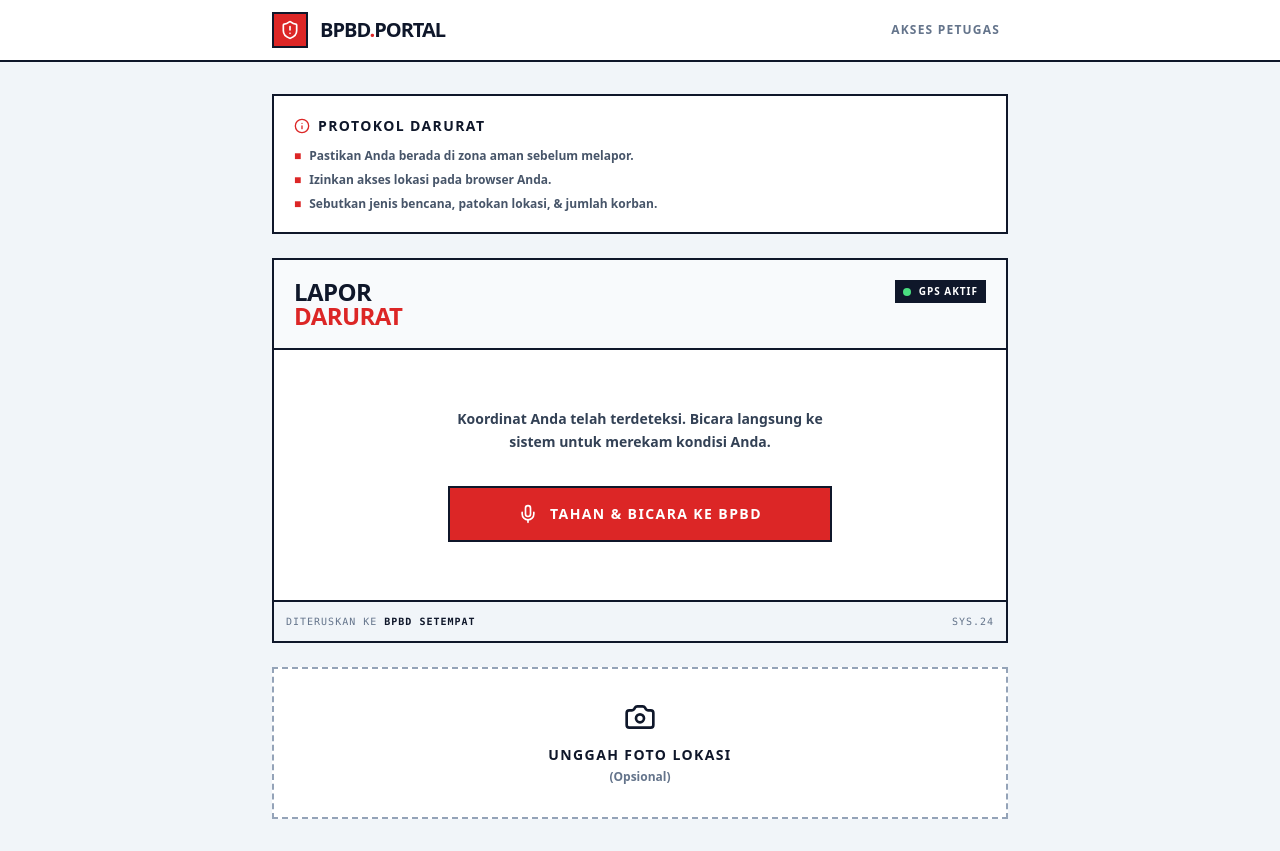
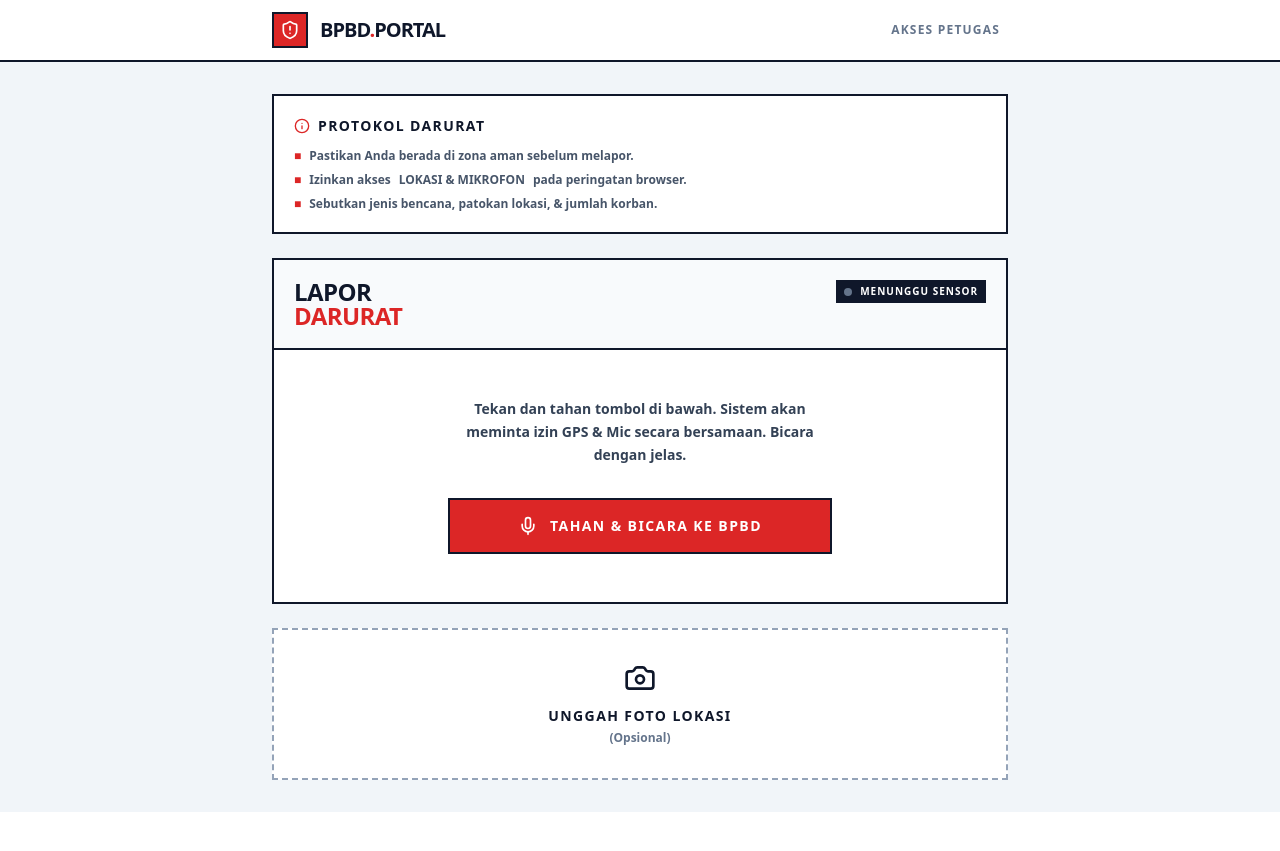
Before and after one commit to szuryuu/lapor-cepat, a Nuxt app: page /lapor in a window 1280 px wide. After the commit the page ends 812 px from the top, so only its background shows below. Built offline with nearby package versions, Linux system fonts and the light colour scheme.

Commit message:
fix: reports

```diff
--- a/app/composables/useGeolocation.ts
+++ b/app/composables/useGeolocation.ts
@@ -1,37 +1,42 @@
+import { ref } from 'vue'
+
 export function useGeolocation() {
-  const lat = ref<number | null>(null)
-  const lng = ref<number | null>(null)
-  const accuracy = ref<number | null>(null)
-  const error = ref<string | null>(null)
-  const isLoading = ref(false)
+  const coords = ref<{ lat: number, lng: number } | null>(null)
+  const isLocked = ref(false)
+  const errorMsg = ref('')
 
-  function capture(): Promise<{ lat: number; lng: number }> {
-    return new Promise((resolve, reject) => {
-      if (!navigator.geolocation) {
-        error.value = 'Geolocation tidak didukung browser ini.'
-        reject(new Error(error.value))
-        return
+  const requestGPS = (): Promise<{ lat: number, lng: number }> => {
+    return new Promise((resolve) => {
+      const fallbackCoords = { lat: -6.175392, lng: 106.827153 }
+
+      if (!import.meta.client) {
+        return resolve(fallbackCoords)
       }
 
-      isLoading.value = true
+      if (!navigator.geolocation) {
+        errorMsg.value = 'Akses diblokir sistem. Wajib gunakan HTTPS.'
+        coords.value = fallbackCoords
+        isLocked.value = true
+        return resolve(fallbackCoords)
+      }
 
       navigator.geolocation.getCurrentPosition(
         (pos) => {
-          lat.value = pos.coords.latitude
-          lng.value = pos.coords.longitude
-          accuracy.value = pos.coords.accuracy
-          isLoading.value = false
-          resolve({ lat: lat.value, lng: lng.value })
+          coords.value = { lat: pos.coords.latitude, lng: pos.coords.longitude }
+          isLocked.value = true
+          errorMsg.value = ''
+          resolve(coords.value)
         },
-        (err) => {
-          error.value = 'GPS tidak tersedia. Lokasi diambil dari transkrip.'
-          isLoading.value = false
-          reject(err)
+        () => {
+          coords.value = fallbackCoords
+          isLocked.value = true
+          errorMsg.value = ''
+          resolve(fallbackCoords)
         },
-        { enableHighAccuracy: true, timeout: 10000, maximumAge: 0 },
+        { enableHighAccuracy: false, timeout: 5000, maximumAge: 0 }
       )
     })
   }
 
-  return { lat, lng, accuracy, error, isLoading, capture }
+  return { requestGPS, coords, isLocked, errorMsg }
 }
--- a/app/composables/useVoiceRecorder.ts
+++ b/app/composables/useVoiceRecorder.ts
@@ -1,70 +1,59 @@
+import { ref } from 'vue'
+
 export function useVoiceRecorder() {
   const isRecording = ref(false)
+  const duration = ref(0)
   const audioBlob = ref<Blob | null>(null)
-  const audioUrl = ref<string | null>(null)
-  const duration = ref(0)
-  const error = ref<string | null>(null)
+  const error = ref('')
 
   let mediaRecorder: MediaRecorder | null = null
-  let chunks: Blob[] = []
-  let timer: ReturnType<typeof setInterval> | null = null
+  let audioChunks: Blob[] = []
+  let timer: any = null
 
-  async function start() {
-    error.value = null
-    audioBlob.value = null
-    if (audioUrl.value) URL.revokeObjectURL(audioUrl.value)
-    audioUrl.value = null
-    duration.value = 0
-    chunks = []
+  const start = async () => {
+    try {
+      error.value = ''
 
-    try {
+      if (!navigator.mediaDevices || !navigator.mediaDevices.getUserMedia) {
+        throw new Error('Akses diblokir sistem. Wajib gunakan HTTPS.')
+      }
+
       const stream = await navigator.mediaDevices.getUserMedia({ audio: true })
-      mediaRecorder = new MediaRecorder(stream)
+
+      let mimeType = 'audio/webm'
+      if (!MediaRecorder.isTypeSupported(mimeType)) {
+        mimeType = 'audio/mp4'
+      }
+
+      mediaRecorder = new MediaRecorder(stream, { mimeType })
+      audioChunks = []
 
       mediaRecorder.ondataavailable = (e) => {
-        if (e.data.size > 0) chunks.push(e.data)
+        if (e.data.size > 0) audioChunks.push(e.data)
       }
 
       mediaRecorder.onstop = () => {
-        const blob = new Blob(chunks, { type: 'audio/webm' })
-        audioBlob.value = blob
-        audioUrl.value = URL.createObjectURL(blob)
-        stream.getTracks().forEach(t => t.stop())
+        audioBlob.value = new Blob(audioChunks, { type: mimeType })
+        stream.getTracks().forEach(track => track.stop())
       }
 
-      mediaRecorder.start()
+      mediaRecorder.start(250)
       isRecording.value = true
+      duration.value = 0
+      timer = setInterval(() => { duration.value++ }, 1000)
 
-      timer = setInterval(() => {
-        duration.value++
-        if (duration.value >= 20) stop()
-      }, 1000)
-    } catch {
-      error.value = 'Izin mikrofon ditolak. Aktifkan mikrofon di pengaturan browser.'
+    } catch (err: any) {
+      error.value = err.message || 'Akses mikrofon diblokir.'
     }
   }
 
-  function stop() {
+  const stop = () => {
     if (mediaRecorder && isRecording.value) {
       mediaRecorder.stop()
       isRecording.value = false
-      if (timer) clearInterval(timer)
+      clearInterval(timer)
     }
   }
 
-  function reset() {
-    stop()
-    if (audioUrl.value) URL.revokeObjectURL(audioUrl.value)
-    audioBlob.value = null
-    audioUrl.value = null
-    duration.value = 0
-    error.value = null
-  }
-
-  onUnmounted(() => {
-    if (timer) clearInterval(timer)
-    if (audioUrl.value) URL.revokeObjectURL(audioUrl.value)
-  })
-
-  return { isRecording, audioBlob, audioUrl, duration, error, start, stop, reset }
+  return { start, stop, isRecording, duration, audioBlob, error }
 }
--- a/app/pages/lapor.vue
+++ b/app/pages/lapor.vue
@@ -7,14 +7,49 @@
       </h1>
       <ul class="text-slate-600 text-xs font-bold space-y-2 list-none">
         <li class="flex gap-2"><span class="text-red-600">■</span> Pastikan Anda berada di zona aman sebelum melapor.</li>
-        <li class="flex gap-2"><span class="text-red-600">■</span> Izinkan akses lokasi pada browser Anda.</li>
+        <li class="flex gap-2"><span class="text-red-600">■</span> Izinkan akses <strong>LOKASI & MIKROFON</strong> pada peringatan browser.</li>
         <li class="flex gap-2"><span class="text-red-600">■</span> Sebutkan jenis bencana, patokan lokasi, & jumlah korban.</li>
       </ul>
     </div>
 
     <ClientOnly>
       <div class="flex flex-col gap-6">
-        <VoiceRecorder @audio-ready="handleAudio" />
+        <div class="flex flex-col w-full gap-4">
+          <div class="border-2 border-slate-900 bg-white flex flex-col">
+            <div class="flex justify-between items-start p-5 bg-slate-50 border-b-2 border-slate-900">
+              <div class="text-2xl font-black uppercase leading-none tracking-tight text-slate-900">Lapor<br/><span class="text-red-600">Darurat</span></div>
+              <div class="bg-slate-900 text-white text-[10px] font-bold px-2 py-1 uppercase tracking-widest flex items-center gap-2">
+                  <span class="w-2 h-2 rounded-full" :class="isRecording ? 'bg-red-500 animate-pulse' : (isLocked ? 'bg-green-400' : 'bg-slate-500')"></span>
+                  {{ isRecording ? `MEREKAM ${duration}S` : (isLocked ? 'SENSOR AKTIF' : 'MENUNGGU SENSOR') }}
+              </div>
+            </div>
+
+            <div class="p-8 md:p-12 flex flex-col items-center justify-center gap-8 min-h-[250px]">
+              <p class="text-sm font-bold text-slate-700 leading-relaxed text-center max-w-sm">
+                <span v-if="audioBlob">Rekaman diamankan. Sistem akan otomatis melampirkan koordinat GPS Anda.</span>
+                <span v-else>Tekan dan tahan tombol di bawah. Sistem akan meminta izin GPS & Mic secara bersamaan. Bicara dengan jelas.</span>
+              </p>
+
+              <button
+                @mousedown="handleStart"
+                @mouseup="stop"
+                @mouseleave="stop"
+                @touchstart.prevent="handleStart"
+                @touchend.prevent="stop"
+                class="w-full max-w-sm py-4 font-bold text-sm uppercase tracking-widest flex items-center justify-center gap-3 transition-colors border-2 select-none touch-none"
+                :class="isRecording ? 'bg-red-700 text-white border-slate-900 scale-95' : 'bg-red-600 hover:bg-red-700 text-white border-slate-900'"
+              >
+                <Mic class="w-5 h-5" />
+                {{ isRecording ? 'LEPASKAN UNTUK SELESAI' : 'TAHAN & BICARA KE BPBD' }}
+              </button>
+            </div>
+          </div>
+          <div v-if="audioError || gpsError" class="bg-slate-900 text-white p-4 text-xs font-bold uppercase tracking-widest flex gap-3 border-2 border-red-600">
+            <AlertOctagon class="w-4 h-4 shrink-0 text-red-500" />
+            <p>{{ audioError || gpsError }}</p>
+          </div>
+        </div>
+
         <PhotoUpload v-model="photoFile" />
 
         <button
@@ -43,27 +78,34 @@
 
 <script setup lang="ts">
 import { ref } from 'vue'
-import { Info, Loader2, Send } from 'lucide-vue-next'
-import VoiceRecorder from '~/components/lapor/VoiceRecorder.vue'
+import { Info, Loader2, Send, Mic, AlertOctagon } from 'lucide-vue-next'
 import PhotoUpload from '~/components/lapor/PhotoUpload.vue'
 import { useGeolocation } from '~/composables/useGeolocation'
+import { useVoiceRecorder } from '~/composables/useVoiceRecorder'
 
-const { capture } = useGeolocation()
-const audioBlob = ref<Blob | null>(null)
+const { requestGPS, coords, isLocked, errorMsg: gpsError } = useGeolocation()
+const { start, stop, isRecording, duration, audioBlob, error: audioError } = useVoiceRecorder()
+
 const photoFile = ref<File | null>(null)
 const isSubmitting = ref(false)
 
-function handleAudio(blob: Blob) { audioBlob.value = blob }
+async function handleStart() {
+  if (!isLocked.value) {
+    requestGPS().catch(() => {}) // Tembak GPS API di saat user interaksi pertama kali
+  }
+  await start()
+  if (import.meta.client && navigator.vibrate) navigator.vibrate(50)
+}
 
 async function submitReport() {
   if (!audioBlob.value || isSubmitting.value) return
   isSubmitting.value = true
   try {
-    const coords = await capture().catch(() => ({ lat: 0, lng: 0 }))
+    const finalCoords = coords.value || { lat: 0, lng: 0 }
     const formData = new FormData()
     formData.append('audio', audioBlob.value, 'report.webm')
-    formData.append('lat', coords.lat.toString())
-    formData.append('lng', coords.lng.toString())
+    formData.append('lat', finalCoords.lat.toString())
+    formData.append('lng', finalCoords.lng.toString())
     if (photoFile.value) formData.append('photo', photoFile.value)
 
     const response: any = await $fetch('/api/reports', { method: 'POST', body: formData })
--- a/app/pages/login.vue
+++ b/app/pages/login.vue
@@ -49,9 +49,10 @@ useSeoMeta({ title: 'Otentikasi BPBD — LaporCepat' })
 
 const pin = ref('')
 const errorMsg = ref('')
+const config = useRuntimeConfig()
 
 function handleLogin() {
-  if (pin.value === '123456') {
+  if (pin.value === config.public.bpbdPin) {
     if (import.meta.client) {
       localStorage.setItem('bpbd_auth', 'true')
       navigateTo('/dashboard')
--- a/nuxt.config.ts
+++ b/nuxt.config.ts
@@ -22,6 +22,7 @@ export default defineNuxtConfig({
     geminiApiKey: process.env.GEMINI_API_KEY || "",
     firebaseServiceAccount: process.env.FIREBASE_SERVICE_ACCOUNT || "",
     public: {
+      bpbdPin: process.env.NUXT_PUBLIC_BPBD_PIN || "",
       firebaseApiKey: process.env.NUXT_PUBLIC_FIREBASE_API_KEY || "",
       firebaseAuthDomain: process.env.NUXT_PUBLIC_FIREBASE_AUTH_DOMAIN || "",
       firebaseProjectId: process.env.NUXT_PUBLIC_FIREBASE_PROJECT_ID || "",
```
Also changed, not shown: app/pages/dashboard/laporan/[id].vue (added, +99 -0 lines).
